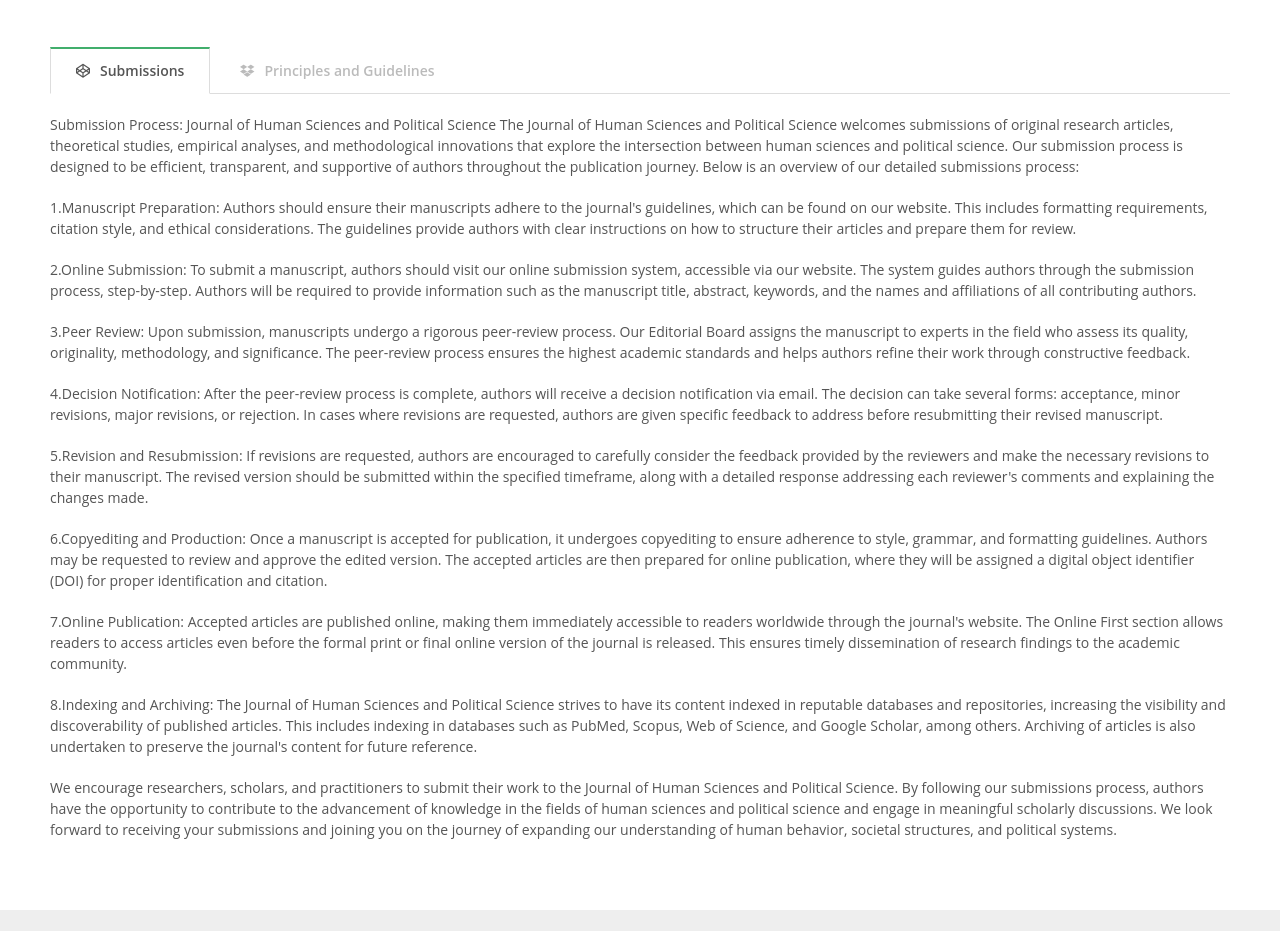
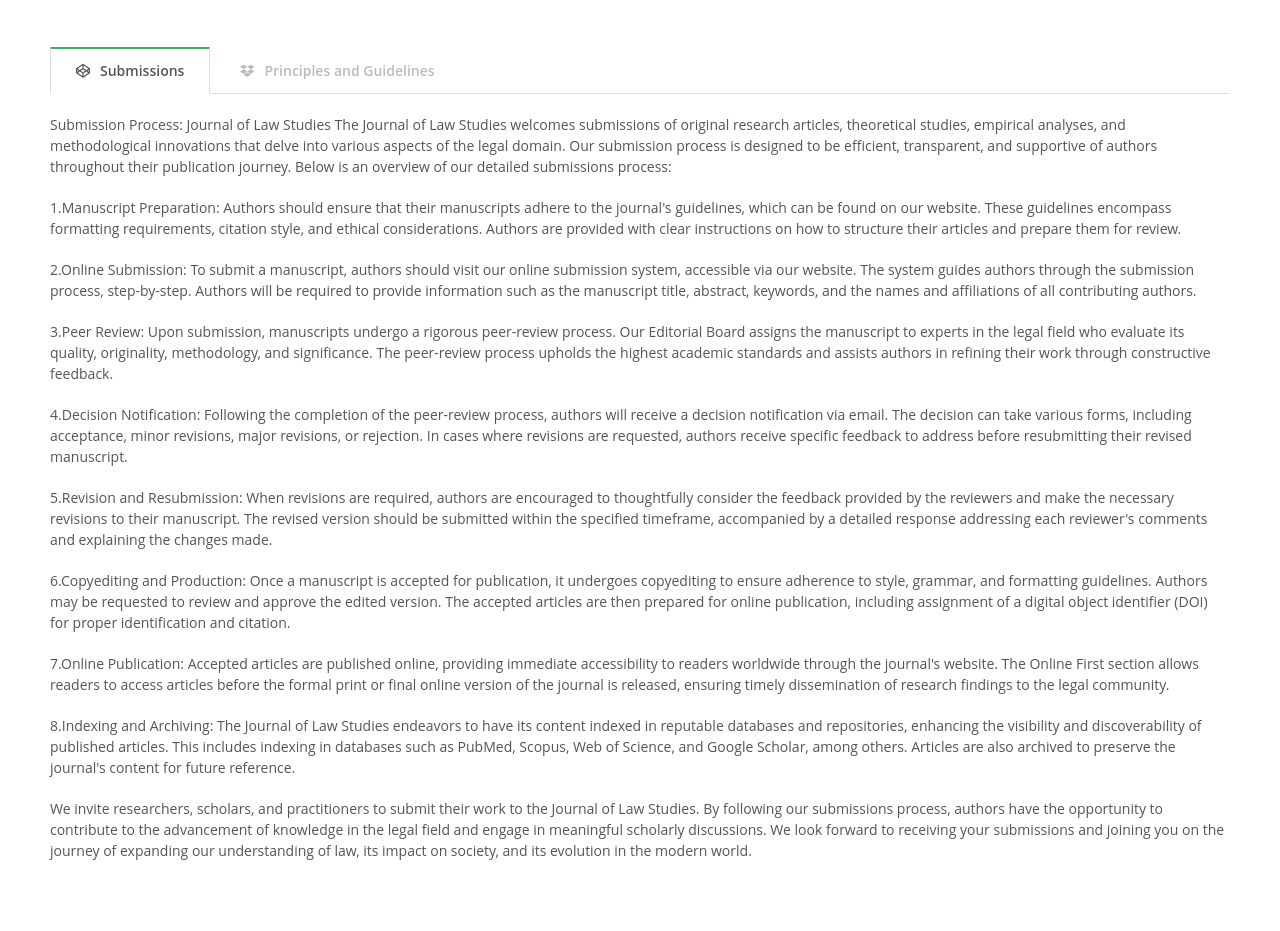
Before and after one commit to TheLastDreamProduction/al-mustaqbal-Journal, a plain HTML site: page Submissions.html in a window 1280 px wide. Shown: the part 211-1142 px from the top of the page. Before the commit the page ends 1121 px from the top, so only its background shows below. Drawn offline with Linux system fonts and the light colour scheme.

Commit message:
Update Submissions.html

```diff
--- a/Submissions.html
+++ b/Submissions.html
@@ -6,7 +6,7 @@
     <meta name="viewport" content="width=device-width, initial-scale=1.0">
     <link rel="stylesheet" href="style.css">
     <script src="https://kit.fontawesome.com/f909bb03a8.js" crossorigin="anonymous"></script>
-    <title>al mustaqbal Journal for Human Sciences | Submissions</title>
+    <title>al mustaqbal Journal for Law studies | Submissions</title>
 </head>
 <body>
     <nav>
@@ -37,62 +37,43 @@
 
         <section id="content1">
             <p>
-                Submission Process: Journal of Human Sciences and Political Science
+                Submission Process: Journal of Law Studies
 
-                The Journal of Human Sciences and Political Science welcomes submissions of original research articles,
-                theoretical studies, empirical analyses, and methodological innovations that explore the intersection between human
-                sciences and political science. Our submission process is designed to be efficient, transparent, and supportive of authors
-                 throughout the publication journey. Below is an overview of our detailed submissions process:
+                The Journal of Law Studies welcomes submissions of original research articles, theoretical studies, empirical analyses, and methodological innovations that delve into various aspects of the legal domain. Our submission process is designed to be efficient, transparent, and supportive of authors throughout their publication journey. Below is an overview of our detailed submissions process:
             </p>
             <p>
-                1.Manuscript Preparation: Authors should ensure their manuscripts
-                adhere to the journal's guidelines, which can be found on our website. This
-                includes formatting requirements, citation style, and ethical considerations.
-                The guidelines provide authors with clear instructions on how to structure their articles and prepare them for review.
+                1.Manuscript Preparation: Authors should ensure that their manuscripts adhere to the journal's guidelines, which can be found on our website. These guidelines encompass formatting requirements, citation style, and ethical considerations. Authors are provided with clear instructions on how to structure their articles and prepare them for review.
             </p>
             <p>
-                2.Online Submission: To submit a manuscript, authors should visit our online submission system, accessible via our website. The system guides authors
-                 through the submission process, step-by-step. Authors will be required to
-                 provide information such as the manuscript title, abstract, keywords, and the names and affiliations of all contributing authors.
+                2.Online Submission: To submit a manuscript, authors should visit our online submission system, accessible via our website. The system guides authors through the submission process, step-by-step. Authors will be required to provide information such as the manuscript title, abstract, keywords, and the names and affiliations of all contributing authors.
             </p>
             <p>
-                3.Peer Review: Upon submission, manuscripts undergo a rigorous peer-review process. Our Editorial Board assigns the manuscript to experts in the field who assess
-                its quality, originality, methodology, and significance. The peer-review process ensures
-                the highest academic standards and helps authors refine their work through constructive feedback.
+                3.Peer Review: Upon submission, manuscripts undergo a rigorous peer-review process. Our Editorial Board assigns the manuscript to experts in the legal field who evaluate its quality, originality, methodology, and significance. The peer-review process upholds the highest academic standards and assists authors in refining their work through constructive feedback.
             </p>
             <p>
-                4.Decision Notification: After the peer-review process is complete, authors will receive a decision notification via email. The decision can take several forms: acceptance, minor
-                revisions, major revisions, or rejection. In cases where revisions are requested, authors are given specific feedback to address before resubmitting their revised manuscript.
+                4.Decision Notification: Following the completion of the peer-review process, authors will receive a decision notification via email. The decision can take various forms, including acceptance, minor revisions, major revisions, or rejection. In cases where revisions are requested, authors receive specific feedback to address before resubmitting their revised manuscript.
             </p>
             <p>
-                5.Revision and Resubmission: If revisions are requested, authors are encouraged to carefully consider the feedback provided by the reviewers and make the necessary revisions to their manuscript.
-                The revised version should be submitted within the specified timeframe, along with a detailed response addressing each reviewer's comments and explaining the changes made.
+                5.Revision and Resubmission: When revisions are required, authors are encouraged to thoughtfully consider the feedback provided by the reviewers and make the necessary revisions to their manuscript. The revised version should be submitted within the specified timeframe, accompanied by a detailed response addressing each reviewer's comments and explaining the changes made.
             </p>
             <p>
-                6.Copyediting and Production: Once a manuscript is accepted for publication, it undergoes copyediting to ensure adherence to style, grammar, and formatting guidelines. Authors may be requested to review and
-                approve the edited version.
-                The accepted articles are then prepared for online publication, where they will be assigned a digital object identifier (DOI) for proper identification and citation.
+                6.Copyediting and Production: Once a manuscript is accepted for publication, it undergoes copyediting to ensure adherence to style, grammar, and formatting guidelines. Authors may be requested to review and approve the edited version. The accepted articles are then prepared for online publication, including assignment of a digital object identifier (DOI) for proper identification and citation.
             </p>
             <p>
-                7.Online Publication: Accepted articles are published online, making them immediately accessible to readers worldwide through the journal's website. The Online First section allows readers to access articles even
-                before the formal print or final online version of the journal is released. This ensures timely dissemination of research findings to the academic community.
+                7.Online Publication: Accepted articles are published online, providing immediate accessibility to readers worldwide through the journal's website. The Online First section allows readers to access articles before the formal print or final online version of the journal is released, ensuring timely dissemination of research findings to the legal community.
             </p>
             <p>
-                8.Indexing and Archiving: The Journal of Human Sciences and Political Science strives to have its content indexed in reputable databases and repositories, increasing the visibility and discoverability of published
-                articles. This includes indexing in databases
-                such as PubMed, Scopus, Web of Science, and Google Scholar, among others. Archiving of articles is also undertaken to preserve the journal's content for future reference.
+                8.Indexing and Archiving: The Journal of Law Studies endeavors to have its content indexed in reputable databases and repositories, enhancing the visibility and discoverability of published articles. This includes indexing in databases such as PubMed, Scopus, Web of Science, and Google Scholar, among others. Articles are also archived to preserve the journal's content for future reference.
             </p>
             <p>
-                We encourage researchers, scholars, and practitioners to submit their work to the Journal of Human Sciences and Political Science. By following our submissions process,
-                authors have the opportunity to contribute to the advancement of knowledge in the fields of human sciences and political science and engage in meaningful scholarly discussions.
-
-                We look forward to receiving your submissions and joining you on the journey of expanding our understanding of human behavior, societal structures, and political systems.
+                We invite researchers, scholars, and practitioners to submit their work to the Journal of Law Studies. By following our submissions process, authors have the opportunity to contribute to the advancement of knowledge in the legal field and engage in meaningful scholarly discussions. We look forward to receiving your submissions and joining you on the journey of expanding our understanding of law, its impact on society, and its evolution in the modern world.
             </p>
         </section>
 
         <section id="content3">
             <p>
-                Principles and Guidelines
+
+                Principles and Guidelines: Journal of Law
 
                 I.Obligations of the Editorial Board
 
```
